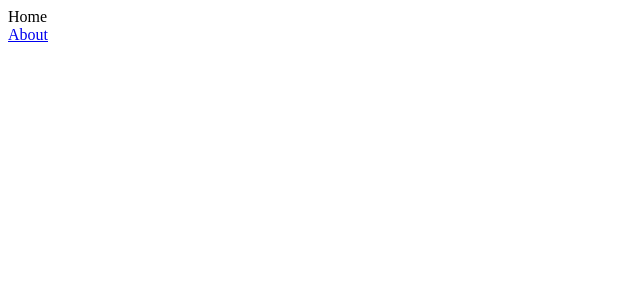
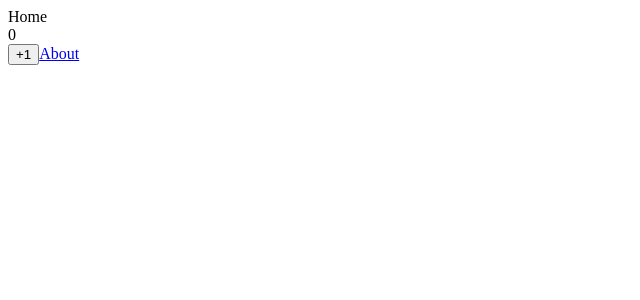
Before and after one commit to mirandajignacio/create-react-parcel-app, a React (Vite) app: page / in a window 1280 px wide. Shown: the top 300 px of the page, without its empty margins (0-640 px from the left). Built offline with nearby package versions, Linux system fonts and the light colour scheme.

Commit message:
Context Support

```diff
--- a/src/App.tsx
+++ b/src/App.tsx
@@ -1,16 +1,31 @@
 import React, { FunctionComponent } from 'react';
 import ReactDOM from 'react-dom';
 import { Router, Link, RouteComponentProps } from '@reach/router';
-import styled from 'styled-components';
-import { useCountState } from './context/AppContext';
-const Container = styled.div``;
 
-const Home: FunctionComponent<RouteComponentProps> = () => (
-  <Container>
+import {
+  useCountUpdater,
+  useCountState,
+  CountProvider
+} from './context/AppContext';
+
+const Home: FunctionComponent<RouteComponentProps> = () => {
+  const count = useCountState();
+  const increment = useCountUpdater();
+  return (
+    <div>
       Home <br />
+      {count} <br></br>
+      <button
+        onClick={() => {
+          increment();
+        }}
+      >
+        +1
+      </button>
       <Link to="/about">About</Link>
-  </Container>
+    </div>
   );
+};
 
 const About: FunctionComponent<RouteComponentProps> = () => (
   <div>
@@ -20,14 +35,13 @@ const About: FunctionComponent<RouteComponentProps> = () => (
 );
 
 const App = () => {
-  const count = useCountState();
-  console.log({ count });
-  // const renderCount = useRenderCounter()
   return (
+    <CountProvider>
       <Router>
         <Home path="/" />
         <About path="/about" />
       </Router>
+    </CountProvider>
   );
 };
 
--- a/src/context/AppContext.tsx
+++ b/src/context/AppContext.tsx
@@ -1,27 +1,24 @@
-import React, { FunctionComponent } from 'react';
+import React, { FunctionComponent, useEffect } from 'react';
 
-const AppStateContext = React.createContext({});
-const AppUpdaterContext = React.createContext({});
+const CountStateContext = React.createContext(0);
+const CountUpdaterContext = React.createContext({
+  setCount: (f: (v: number) => number) => {}
+});
 
-// const AppUpdaterContext = React.createContext<() => void>(() => {});
-
-// const AppUpdaterContext = React.createContext({
-//   setCount: (f: (v: number) => number) => {}
-// });
-
-const AppProvider: FunctionComponent = props => {
+const CountProvider: FunctionComponent = props => {
   const [count, setCount] = React.useState(0);
+  useEffect(() => console.log('asd'), [setCount]);
   return (
-    <AppStateContext.Provider value={count}>
-      <AppUpdaterContext.Provider value={{ setCount }}>
+    <CountStateContext.Provider value={count}>
+      <CountUpdaterContext.Provider value={{ setCount }}>
         {props.children}
-      </AppUpdaterContext.Provider>
-    </AppStateContext.Provider>
+      </CountUpdaterContext.Provider>
+    </CountStateContext.Provider>
   );
 };
 
 function useCountState() {
-  const countState = React.useContext(AppStateContext);
+  const countState = React.useContext(CountStateContext);
   if (typeof countState === undefined) {
     throw new Error('useCountState must be used within a CountProvider');
   }
@@ -29,14 +26,15 @@ function useCountState() {
 }
 
 function useCountUpdater() {
-  const { setCount } = React.useContext(AppUpdaterContext);
+  const { setCount } = React.useContext(CountUpdaterContext);
   if (typeof setCount === undefined) {
     throw new Error('useCountUpdater must be used within a CountProvider');
   }
   const increment = React.useCallback(() => {
     setCount((c: number) => c + 1);
+    console.log('setCount');
   }, [setCount]);
   return increment;
 }
 
-export { AppProvider, useCountState, useCountUpdater };
+export { CountProvider, useCountState, useCountUpdater };
```
Lines whose indentation alone changed are shown as unchanged.
